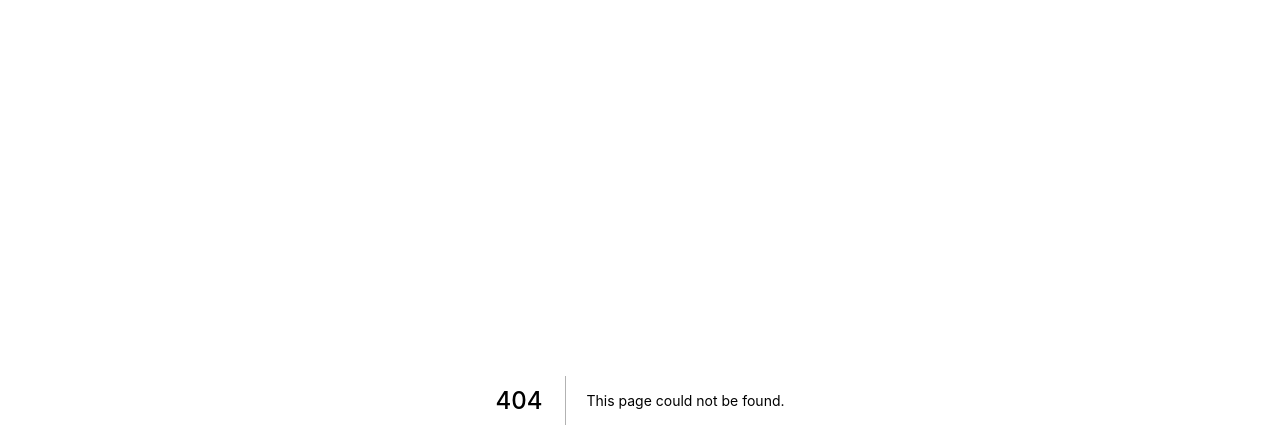
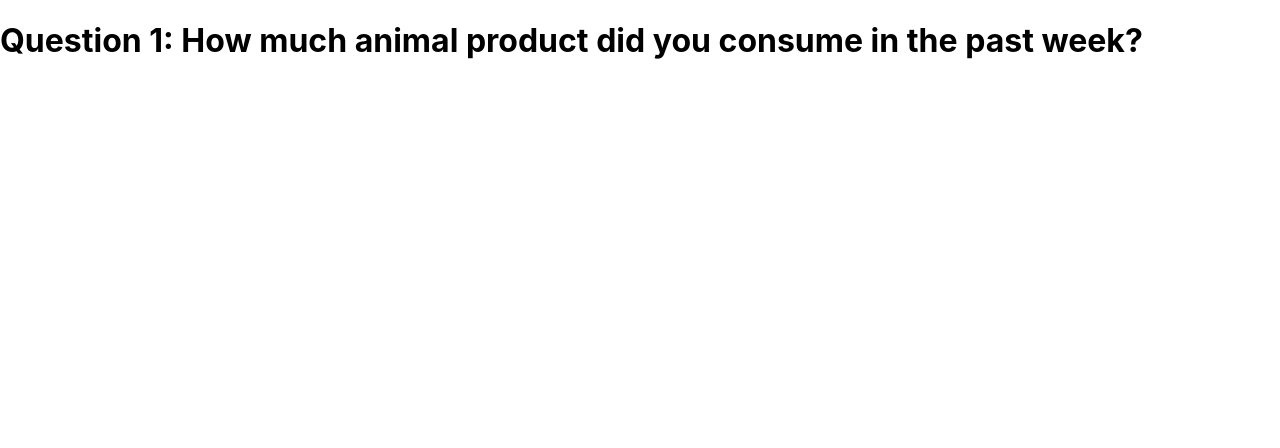
Before and after one commit to QUANGLEA/carbon_emission_web, a Next.js app in the folder carbon_emission/: page /quiz/food in a window 1280 px wide. Before the commit this address had no page. Shown: the top 448 px of the page. Built offline with nearby package versions, Linux system fonts and the light colour scheme.

Commit message:
Create basic quiz page

```diff
--- /dev/null
+++ b/carbon_emission/components/Quiz.js
@@ -0,0 +1,9 @@
+export default function Quiz() {
+  return (
+    <div>
+      <h1>
+        Question 1: How much animal product did you consume in the past week?
+      </h1>
+    </div>
+  );
+}
--- /dev/null
+++ b/carbon_emission/pages/quiz/food.js
@@ -0,0 +1,9 @@
+import Quiz from "../../components/Quiz";
+
+export default function Food() {
+  return (
+    <div>
+      <Quiz />
+    </div>
+  );
+}
```
Also changed, not shown: carbon_emission/pages/index.js (+12 -4 lines), carbon_emission/pages/question1.js (deleted).
